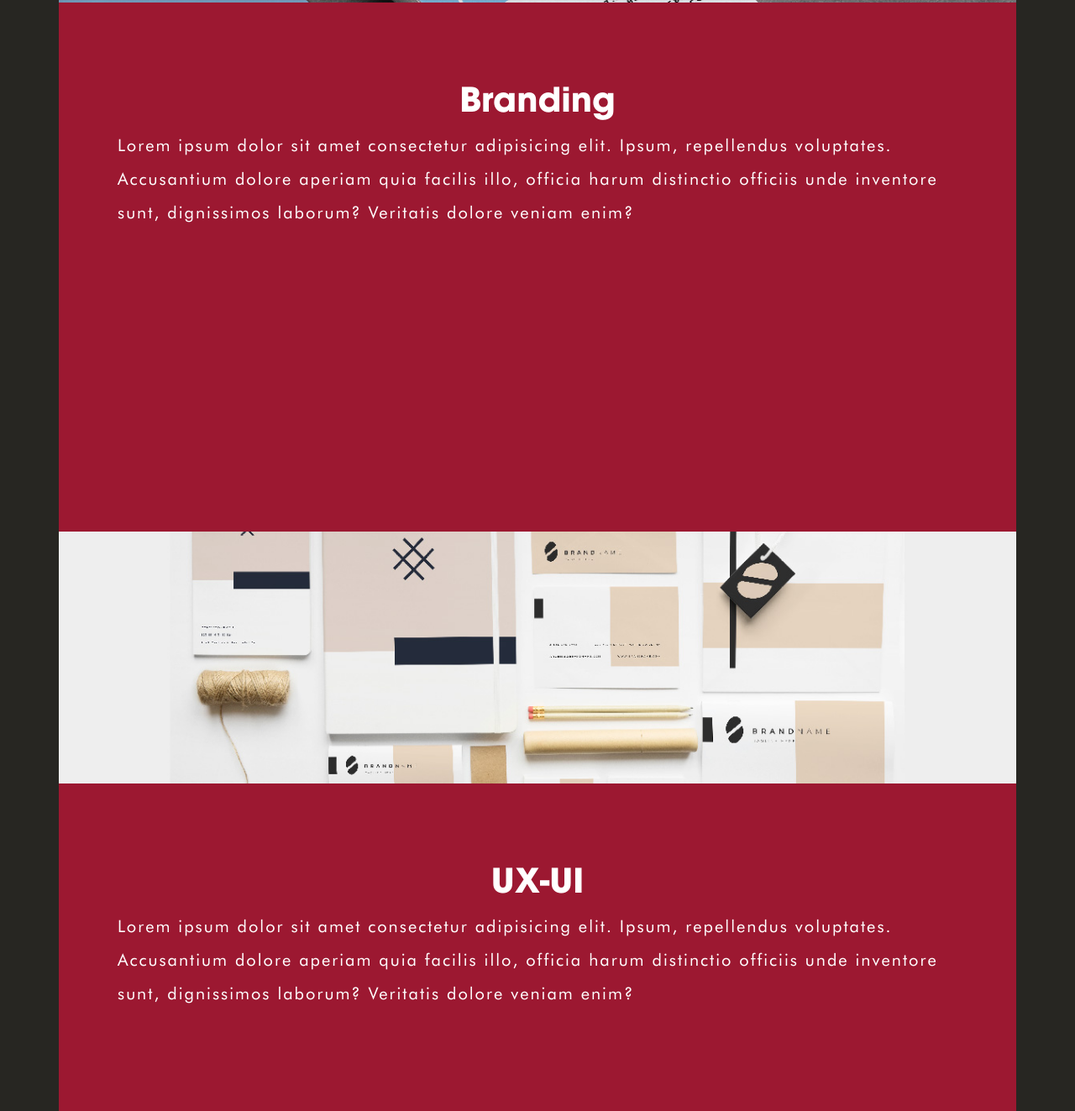
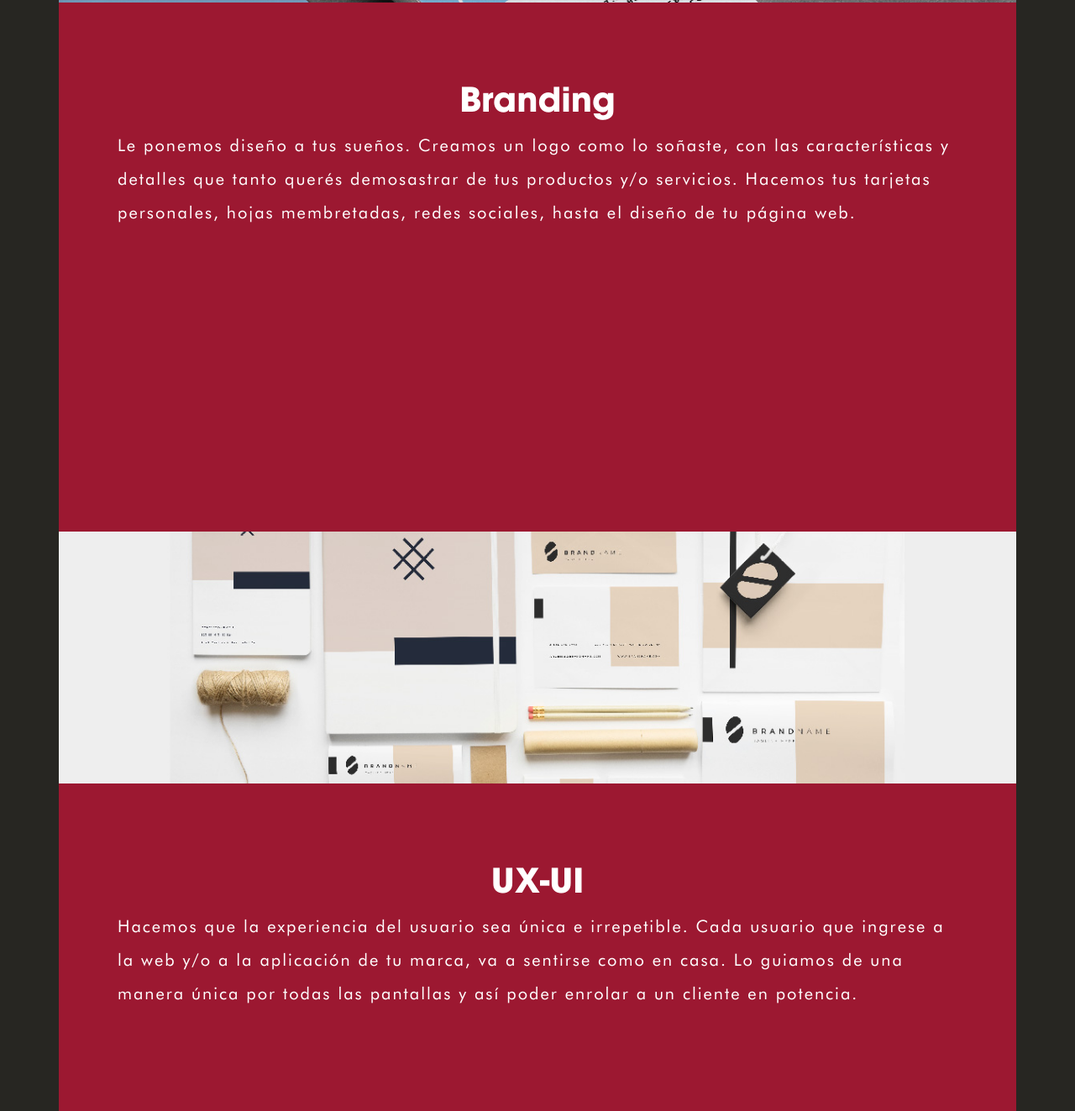
Before and after one commit to MartinEzeLubo/calisto, a website: page sections/servicios.html in a window 1280 px wide. Shown: the part 797-2120 px from the top of the page at 84% size. Drawn offline with Linux system fonts and the light colour scheme.

Commit message:
add text on servicios

```diff
--- a/sections/servicios.html
+++ b/sections/servicios.html
@@ -52,24 +52,29 @@
         <div class="servicesContent">
             <section class="serviceBranding serviceItem">
                 <h2>Branding</h2>
-                <p>Lorem ipsum dolor sit amet consectetur adipisicing elit. Ipsum, repellendus voluptates. Accusantium dolore aperiam quia facilis illo, officia harum distinctio officiis unde inventore sunt, dignissimos laborum? Veritatis dolore veniam enim?</p>
+                <p>Le ponemos diseño a tus sueños. Creamos un logo como lo soñaste, con las características y detalles que tanto querés demosastrar de tus productos y/o servicios. Hacemos tus tarjetas personales, hojas membretadas, redes sociales, hasta
+                    el diseño de tu página web.</p>
             </section>
             <div class="scrollEfect scrollEfectBranding"></div>
             <div class="serviceUXUI serviceItem">
                 <h2>UX-UI</h2>
-                <p>Lorem ipsum dolor sit amet consectetur adipisicing elit. Ipsum, repellendus voluptates. Accusantium dolore aperiam quia facilis illo, officia harum distinctio officiis unde inventore sunt, dignissimos laborum? Veritatis dolore veniam enim?</p>
+                <p>Hacemos que la experiencia del usuario sea única e irrepetible. Cada usuario que ingrese a la web y/o a la aplicación de tu marca, va a sentirse como en casa. Lo guiamos de una manera única por todas las pantallas y así poder enrolar a
+                    un cliente en potencia.</p>
 
             </div>
             <div class="scrollEfect scrollEfectUXUI"></div>
             <div class="serviceWebDesign serviceItem">
                 <h2>Web Design</h2>
-                <p>Lorem ipsum dolor sit amet consectetur adipisicing elit. Ipsum, repellendus voluptates. Accusantium dolore aperiam quia facilis illo, officia harum distinctio officiis unde inventore sunt, dignissimos laborum? Veritatis dolore veniam enim?</p>
+                <p>Realizamos diseños desde base. Creamos cada detalle acorde a los pedidos del cliente. Hacemos tiendas online para que puedas hacer crecer a tu negocio personal. También ofrecemos servicios de wordpress, para que puedas gestionar tu página
+                    vos mismo.</p>
 
             </div>
             <div class="scrollEfect scrollEfectWebDesign"></div>
             <div class="serviceOthers serviceItem">
                 <h2>Otros Servicios</h2>
-                <p>Lorem ipsum dolor sit amet consectetur adipisicing elit. Ipsum, repellendus voluptates. Accusantium dolore aperiam quia facilis illo, officia harum distinctio officiis unde inventore sunt, dignissimos laborum? Veritatis dolore veniam enim?</p>
+                <p>Hay momentos importantes en la vida de las personas y nosotros los hacemos únicos. Tomamos fotografías para book, realizamos retoques personalizados en personas y objetos, hacemos diseños exclusivos para candy bar y tortas, personalizamos
+                    invitaciones de "ese" momento... Creamos el ambiente perfecto para el día perfecto.</p>
+                </p>
 
             </div>
             <div class="scrollEfect scrollEfectOthers"></div>
```
